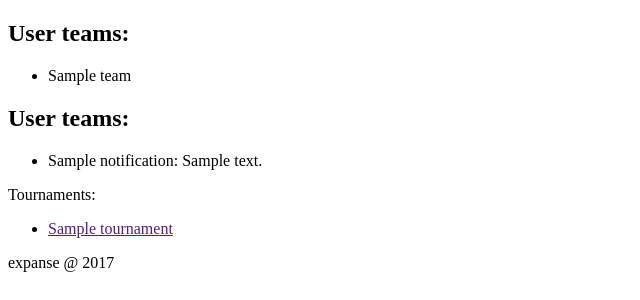
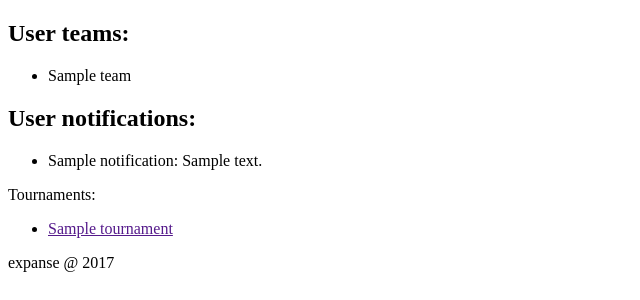
Before and after one commit to eltonvs/expanse, a Python web app: template expanse/templates/index.jinja2 in a window 1280 px wide. Shown: the part 150-450 px from the top of the page, without its empty margins (0-640 px from the left). Run offline with Jinja, Linux system fonts and the light colour scheme; the template is opened without the code that fills it: most values are stand-ins (such as "Sample title", 1, 10 or a date in 2020); some libraries are stand-ins or nearby versions.

Commit message:
Fix notifications section header

```diff
--- a/expanse/templates/index.jinja2
+++ b/expanse/templates/index.jinja2
@@ -22,7 +22,7 @@
 {% endif %}
 
 {% if user_notifications %}
-    <h2>User teams:</h2>
+    <h2>User notifications:</h2>
     <ul>
     {% for notification in user_notifications %}
         <li>{{ notification.title }}: {{ notification.message }}</li>
```
